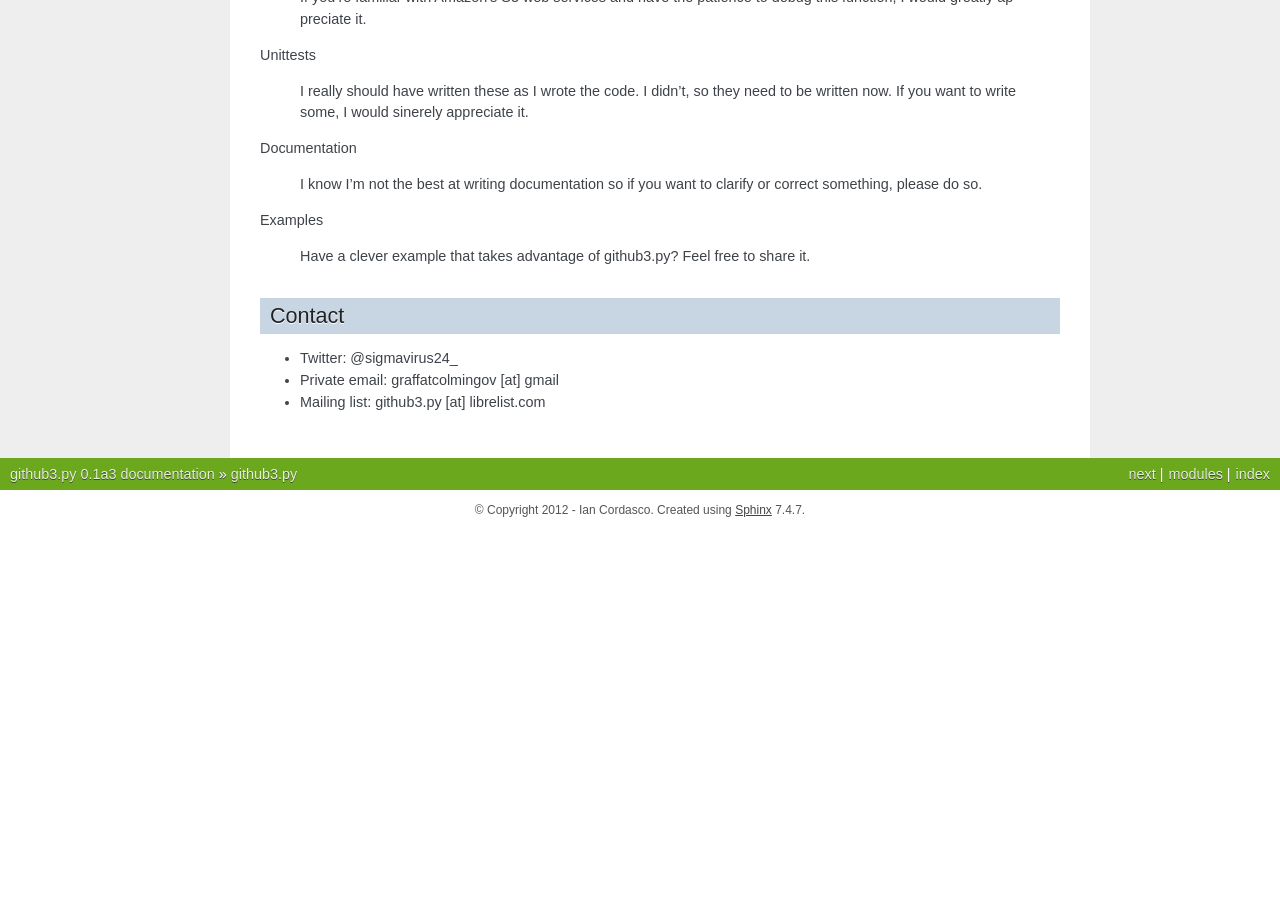
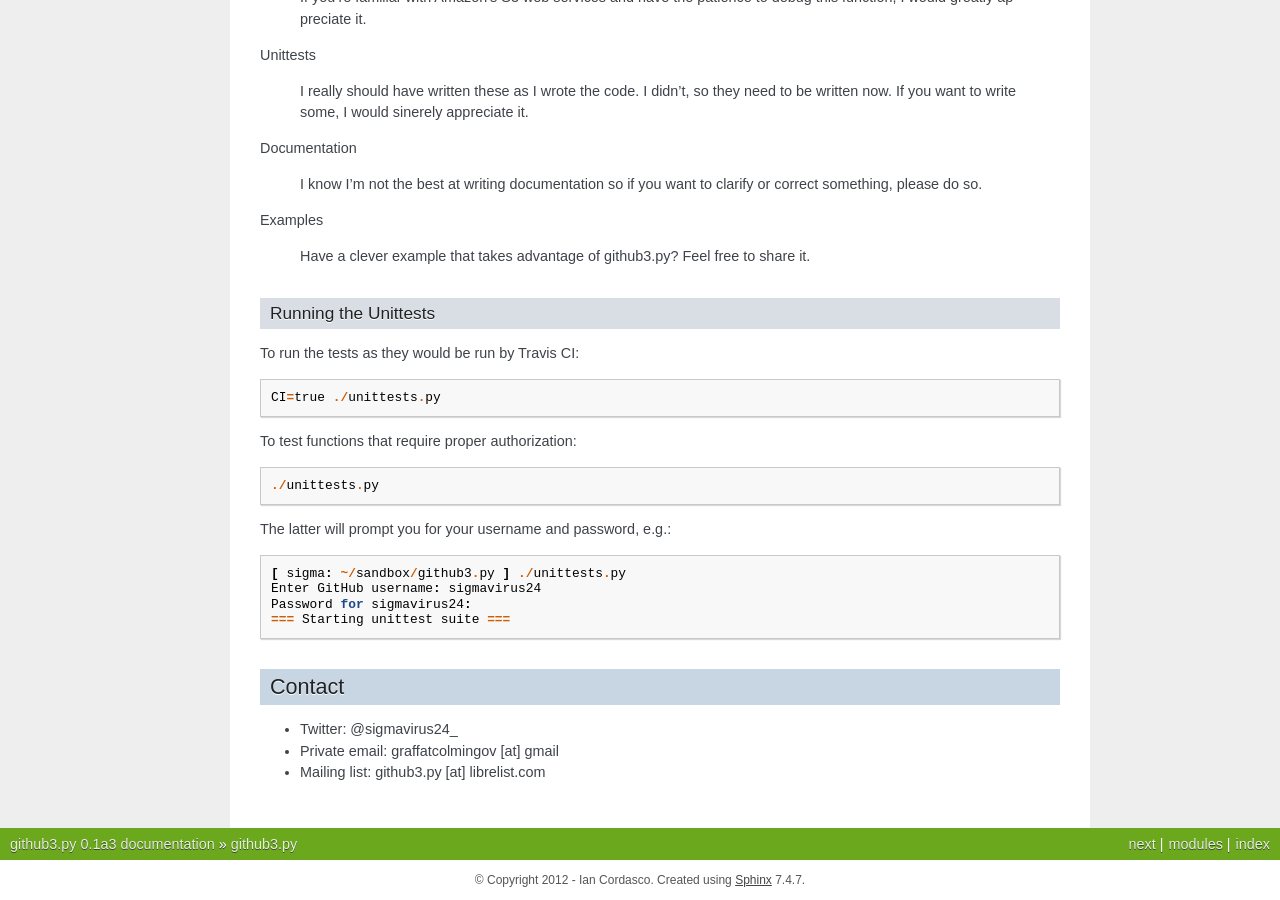
Before and after one commit to sigmavirus24/github3.py, a Sphinx documentation site: the page built from docs/index.rst, in a window 1280 px wide and 900 px high, scrolled down 2945 px. Built offline with Sphinx 7.4.7, drawn with Linux system fonts in a browser that asks for light colours; before the commit the page ends 3475 px from its top, so only the background shows below that; some of the changed text lies outside the part shown.

Commit message:
Update docs/README about running unittests.

```diff
--- a/docs/index.rst
+++ b/docs/index.rst
@@ -200,6 +200,25 @@ Examples
     Have a clever example that takes advantage of github3.py? Feel free to
     share it.
 
+Running the Unittests
+~~~~~~~~~~~~~~~~~~~~~
+
+To run the tests as they would be run by Travis CI::
+
+    CI=true ./unittests.py
+
+To test functions that require proper authorization::
+
+    ./unittests.py
+
+The latter will prompt you for your username and password, e.g.::
+
+    [ sigma: ~/sandbox/github3.py ] ./unittests.py
+    Enter GitHub username: sigmavirus24
+    Password for sigmavirus24:
+    === Starting unittest suite ===
+
+
 Contact
 -------
 
```
Also changed, not shown: README.rst (+22 -3 lines).
